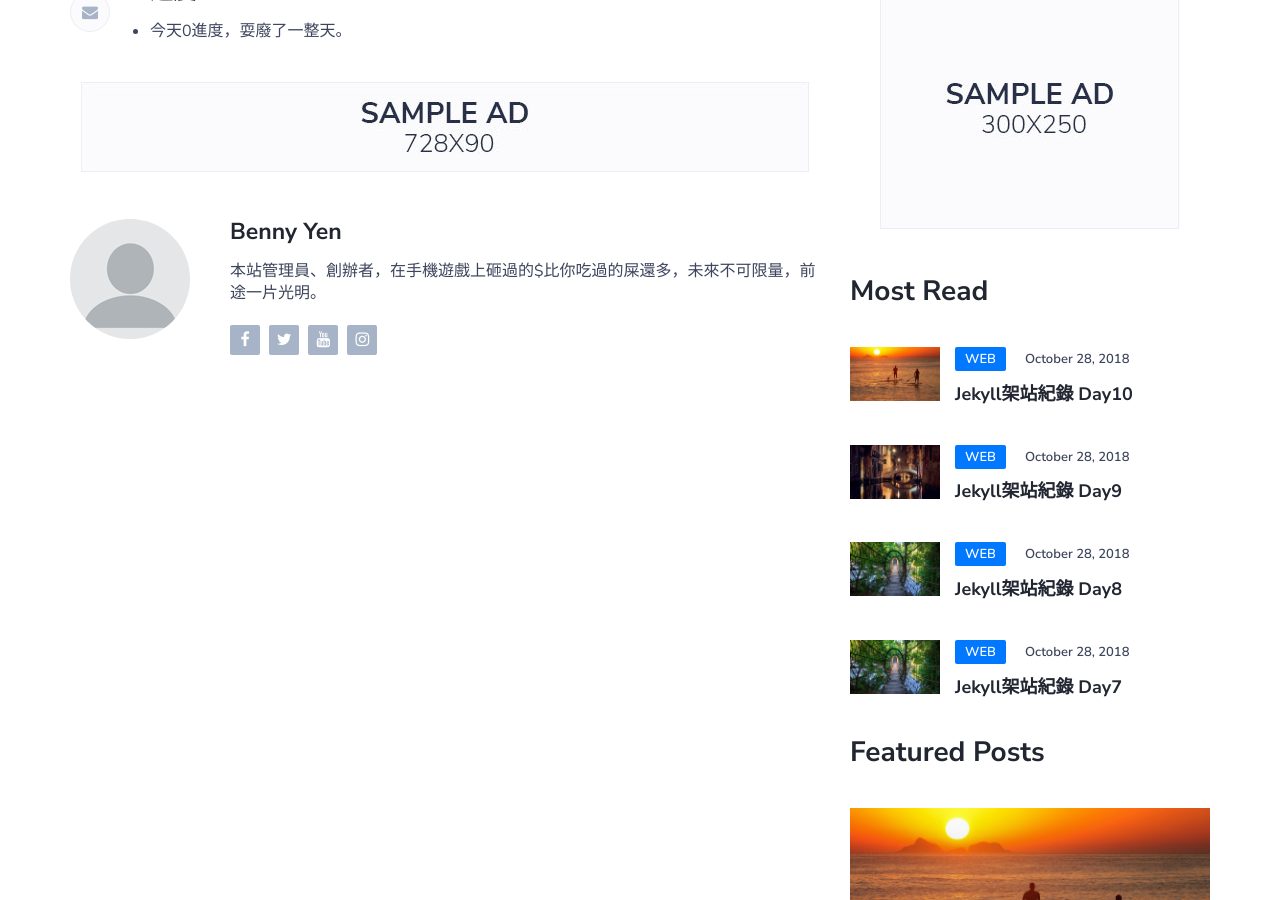
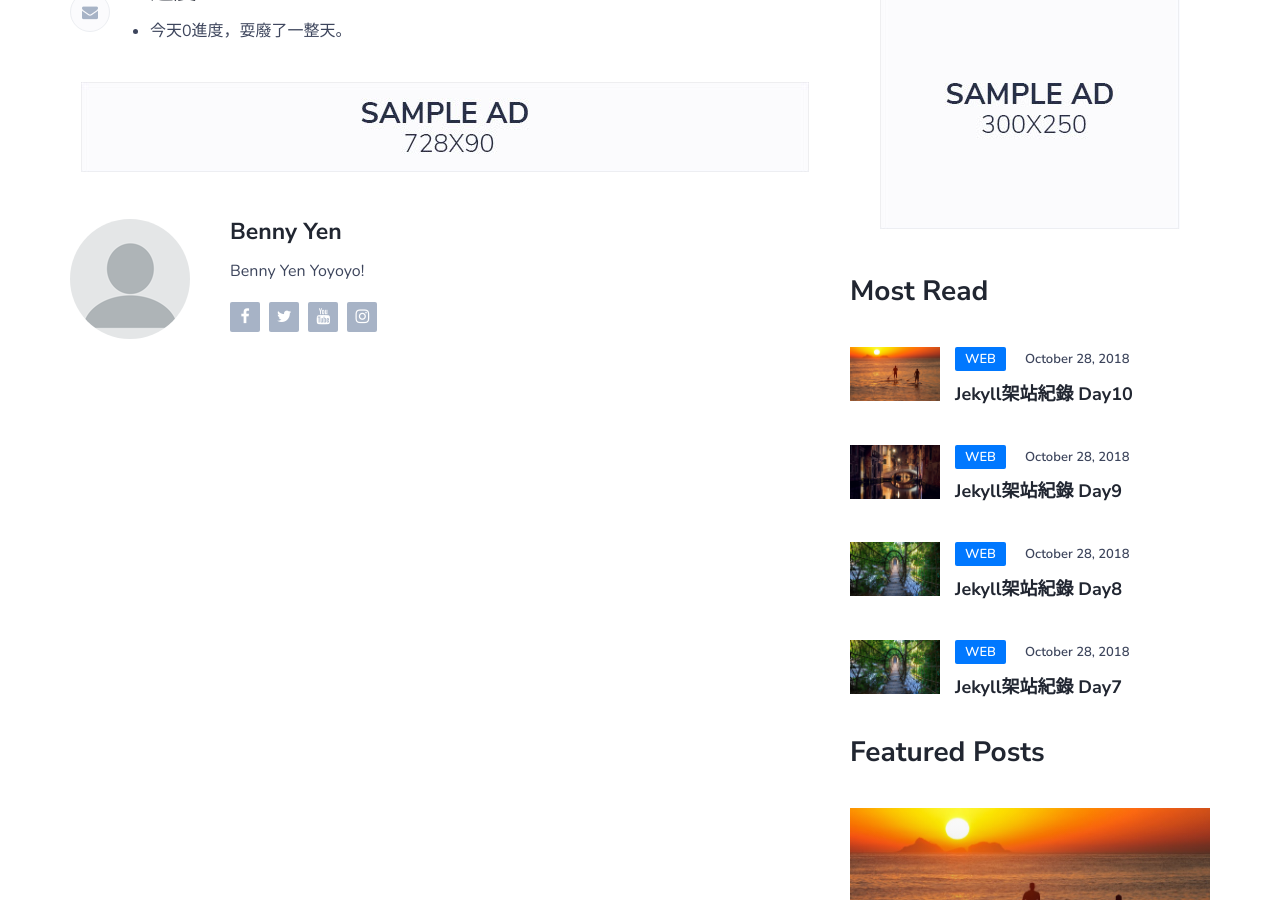
Before and after one commit to benny123tw/bh-blog, a Jekyll site: the page built from post/web/jekyll/_posts/2018-10-28-jekyll_Day8.md, in a window 1280 px wide and 900 px high, scrolled down 403 px. Built offline with Jekyll 4.4.1, drawn with Linux system fonts in a browser that asks for light colours; comment, search, counter and statistics services are not loaded.

Commit message:
Update benny.md

```diff
--- a/_authors/benny.md
+++ b/_authors/benny.md
@@ -1,7 +1,7 @@
 ---
 short-name: Benny
 name: Benny Yen
-description: 本站管理員、創辦者，在手機遊戲上砸過的$比你吃過的屎還多，未來不可限量，前途一片光明。
+description: Benny Yen Yoyoyo!
 facebook: http://www.facebook.com/benny123tw
 twitter: https://twitter.com/BennyYen2
 youtube: https://www.youtube.com/user/benny123rw/
```
